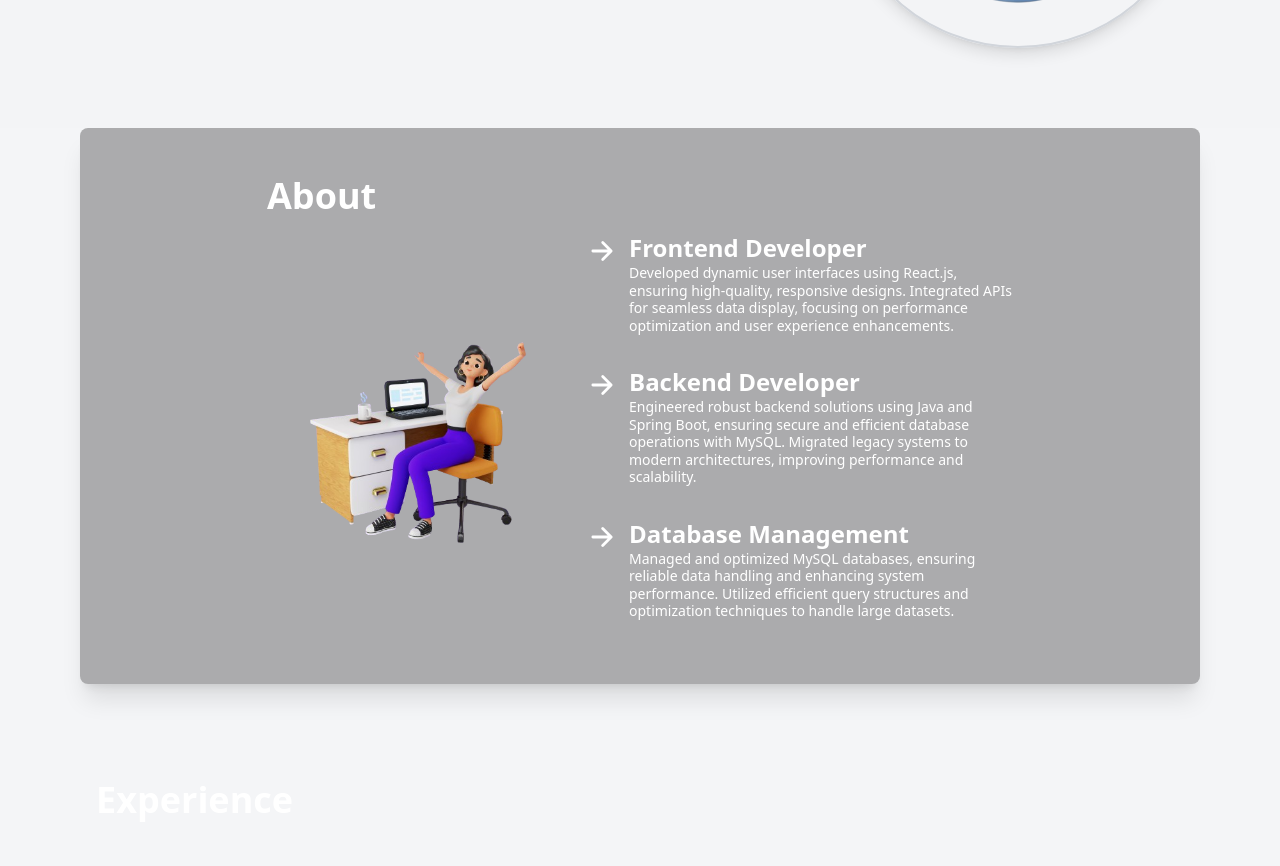
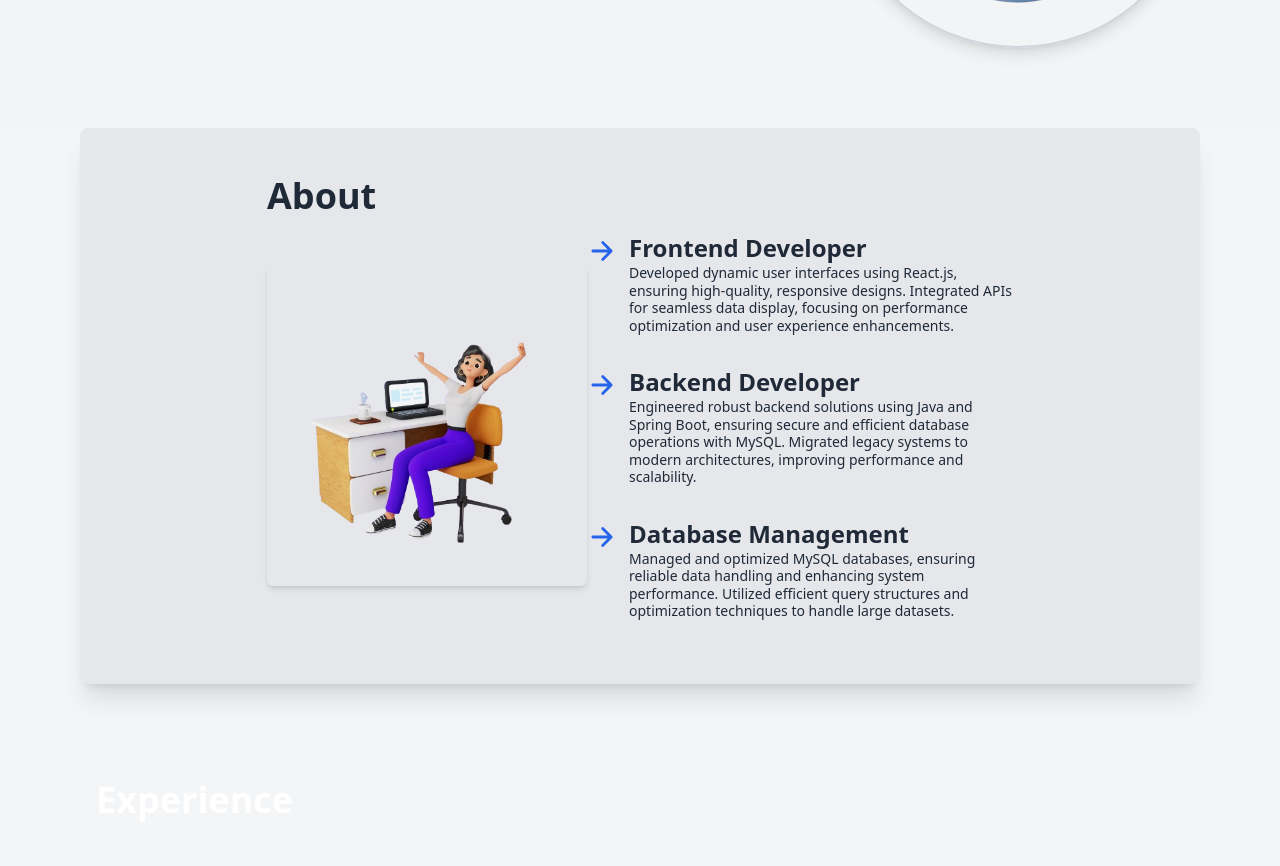
Before and after one commit to aadarsh2305/Portfolio, a React (Vite) app in the folder portfolio_react/: page / in a window 1280 px wide. Shown: the part 480-1346 px from the top of the page. Built offline with nearby package versions, Linux system fonts and the light colour scheme.

Commit message:
corrected light mode for about section

```diff
--- a/portfolio_react/src/App.jsx
+++ b/portfolio_react/src/App.jsx
@@ -52,7 +52,7 @@ function App() {
 
       <Navbar darkMode={darkMode}/>
       <Home darkMode={darkMode}/>
-      <About />
+      <About darkMode={darkMode}/>
       <Experience />
       <Projects />
       <ContactMe />
--- a/portfolio_react/src/components/About/About.jsx
+++ b/portfolio_react/src/components/About/About.jsx
@@ -2,21 +2,30 @@ import React from "react";
 import AboutMe from "../../assets/Images/AboutMe.png";
 import { IoArrowForward } from "react-icons/io5";
 
-const About = () => {
+const About = ({ darkMode }) => {
   return (
     <div
-      className="text-white md:flex overflow-hidden items-center
-                    md:flex-wrap md:justify-center bg-black shadow-xl mx-0 md:mx-20
-                    bg-opacity-30 rounded-lg p-12"
+      className={`md:flex overflow-hidden items-center md:flex-wrap md:justify-center shadow-xl mx-0 md:mx-20 rounded-lg p-12 ${
+        darkMode
+          ? "bg-black bg-opacity-30 text-white"
+          : "bg-gray-200 text-gray-800"
+      }`}
       id="About"
     >
       <div>
         <h2 className="text-2xl md:text-4xl font-bold">About</h2>
         <div className="md:flex flex-wrap flex-col md:flex-row items-center">
-          <img className="md:h-80" src={AboutMe} alt="About me image" />
+          <img
+            className="md:h-80 rounded-md shadow-md"
+            src={AboutMe}
+            alt="About me image"
+          />
           <ul>
             <div className="flex gap-3 py-4">
-              <IoArrowForward size={30} className="mt-1" />
+              <IoArrowForward
+                size={30}
+                className={`mt-1 ${darkMode ? "text-white" : "text-blue-600"}`}
+              />
               <span className="w-96">
                 <h1 className="text-xl md:text-2xl font-semibold leading-normal">
                   Frontend Developer
@@ -31,7 +40,10 @@ const About = () => {
             </div>
 
             <div className="flex gap-3 py-4">
-              <IoArrowForward size={30} className="mt-1" />
+              <IoArrowForward
+                size={30}
+                className={`mt-1 ${darkMode ? "text-white" : "text-blue-600"}`}
+              />
               <span className="w-96">
                 <h1 className="text-xl md:text-2xl font-semibold leading-normal">
                   Backend Developer
@@ -46,7 +58,10 @@ const About = () => {
             </div>
 
             <div className="flex gap-3 py-4">
-              <IoArrowForward size={30} className="mt-1" />
+              <IoArrowForward
+                size={30}
+                className={`mt-1 ${darkMode ? "text-white" : "text-blue-600"}`}
+              />
               <span className="w-96">
                 <h1 className="text-xl md:text-2xl font-semibold leading-normal">
                   Database Management
```
